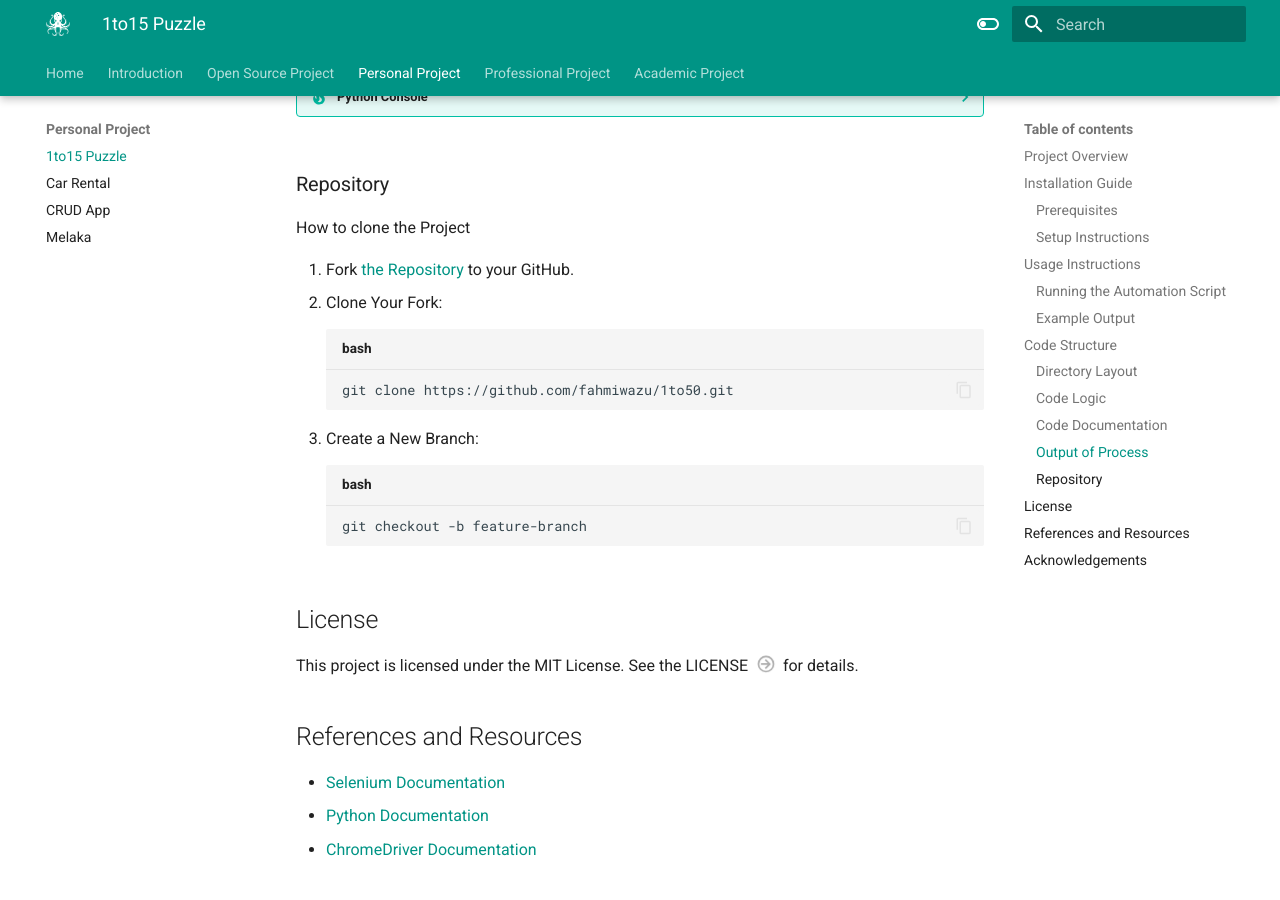
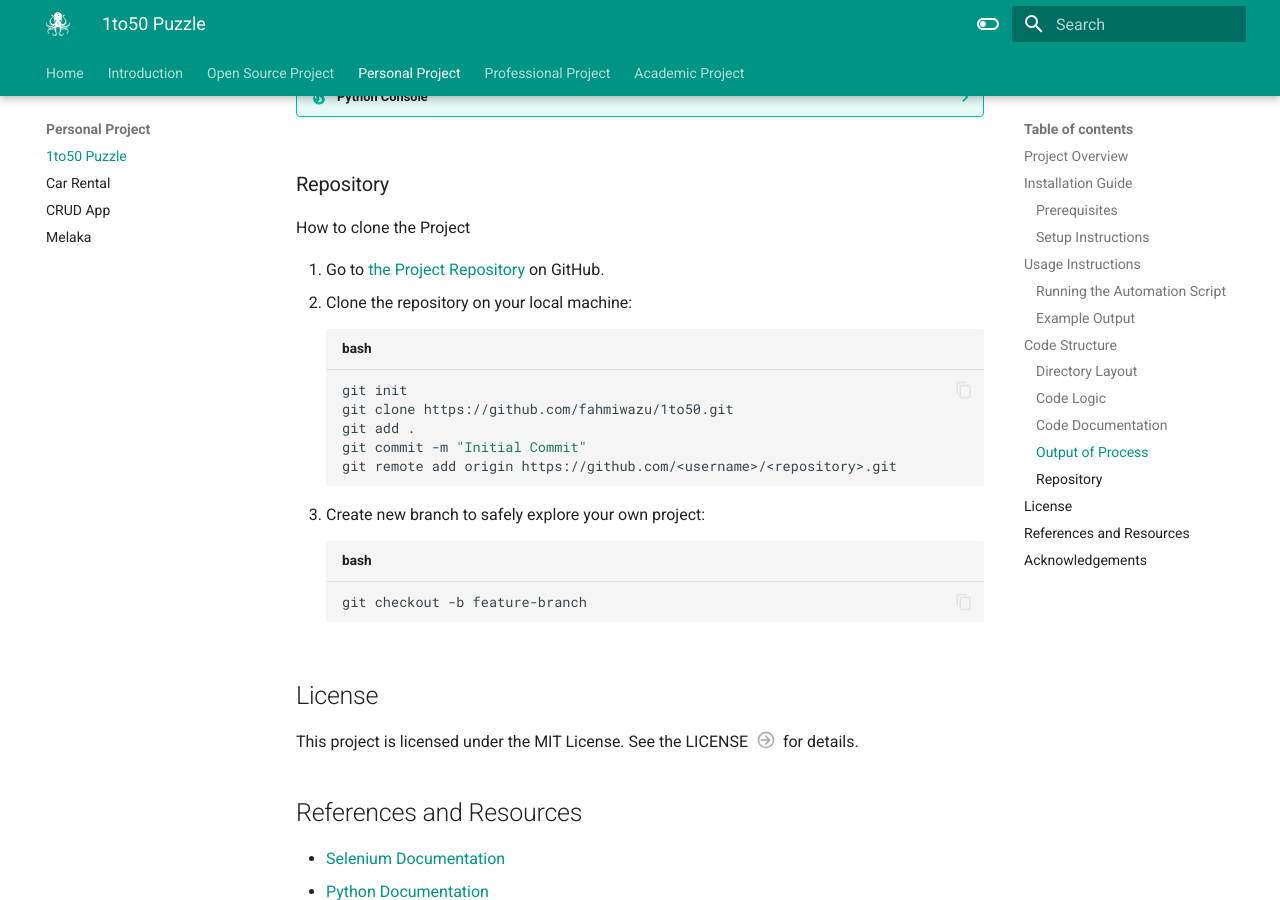
Before and after one commit to fahmiwazu/docs-portfolio, an MkDocs documentation site: the page built from docs/Projects/Personal/1to50.md, in a window 1280 px wide and 900 px high, scrolled down 3894 px. Built offline with MkDocs 1.6.1 and Material for MkDocs 9.7.7, drawn with Linux system fonts in a browser that asks for light colours; emoji names are drawn with the system emoji font; some of the changed text lies outside the part shown.

Commit message:
fix: fixing typos

````diff
--- a/docs/Projects/Personal/1to50.md
+++ b/docs/Projects/Personal/1to50.md
@@ -58,7 +58,7 @@ Try the puzzle for yourself on [1to50 puzzle](https://zzzscore.com/1to50/en/). L
     ```
 3. Run the Script:
     ``` bash title="bash"
-    python main.py
+    python 1to50.py
     ```
     The script will open Chrome, interact with the 1to50 puzzle game, and attempt to solve it.
 
@@ -253,16 +253,21 @@ flowchart TB
 ### Repository
 How to clone the Project
 
-1. Fork [the Repository](https://github.com/fahmiwazu/1to50) to your GitHub.
-2. Clone Your Fork:
+1. Go to [the Project Repository](https://github.com/fahmiwazu/1to50) on GitHub.
+2. Clone the repository on your local machine:
     ``` bash title="bash"
+    git init
     git clone https://github.com/fahmiwazu/1to50.git
+    git add .
+    git commit -m "Initial Commit"
+    git remote add origin https://github.com/<username>/<repository>.git
     ```
 
-3. Create a New Branch:
+3. Create new branch to safely explore your own project:
     ``` bash title="bash"
     git checkout -b feature-branch
     ```
+
 
 
 
--- a/mkdocs.yml
+++ b/mkdocs.yml
@@ -90,7 +90,7 @@ nav:
     - Postman :
       - API Test Automation: Projects/Open-Source/postman-api-auto.md
   - Personal Project :
-    - 1to15 Puzzle: Projects/Personal/1to50.md
+    - 1to50 Puzzle: Projects/Personal/1to50.md
     - Car Rental: Projects/Personal/car-rental.md
     - CRUD App: Projects/Personal/simple-be-app.md
     - Melaka : Projects/Personal/melaka.md
````
Also changed, not shown: other parts of docs/Projects/Personal/1to50.md (+3 -3 lines).
